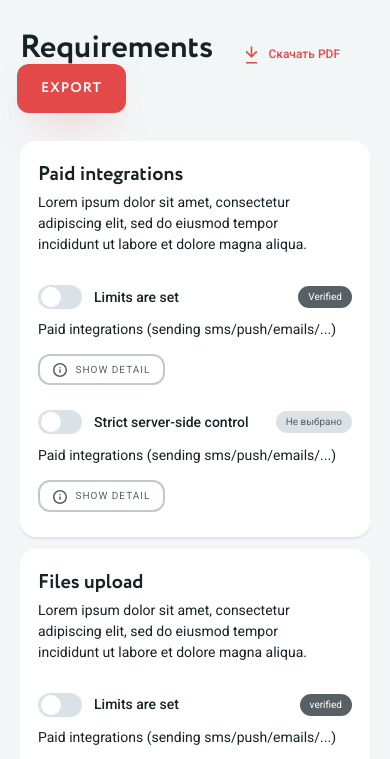
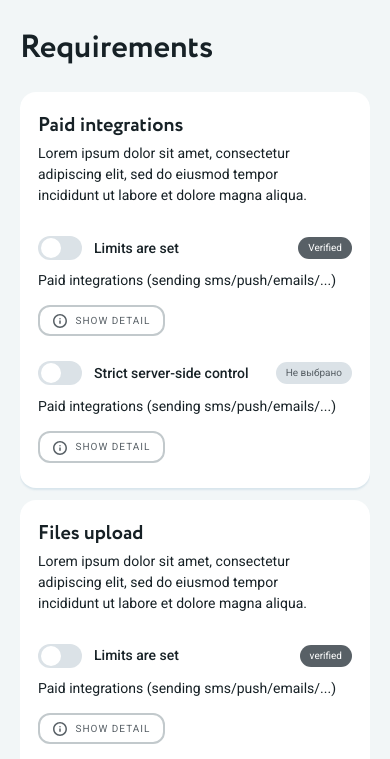
Before and after one commit to DedStriger/whitespots, a plain HTML site: page requirements.html in a window 390 px wide. Shown: the part 72-831 px from the top of the page. Drawn offline with nearby package versions, Linux system fonts and the light colour scheme.

Commit message:
Add files via upload

```diff
--- a/requirements.html
+++ b/requirements.html
@@ -34,7 +34,7 @@
 			<div class="row align-items-center main-row">
 				<div class="col-fluid p-md-0 px-3">
 					<h1 class="page-title d-md-block d-flex align-items-end justify-content-between">Requirements
-						<a href="#" class="message-title d-md-none d-block"> <!--поменять d-none на d-block для мобилно версии-->
+						<a href="#" class="message-title d-md-none d-none"> <!--поменять d-none на d-block для мобилной версии (если выполнен комментарий на строке 59-->
 							<img src="img/load.svg" alt="load" class="link-img">
 							Скачать PDF
 						</a>
@@ -42,8 +42,8 @@
 				</div>
 				<div class="col-fluid p-md-0 px-3">
 					<!-- для видимсти убрать d-none добавить d-none остальным div в блоке-->
-					<button type='button' class="btn d-flex export cta py-md-3 px-md-4">Export</button>
-					<div class="wait d-none align-items-start"> <!-- здесь вместо d-none d-flex -->
+					<button type='button' class="btn d-none export cta py-md-3 px-md-4">Export</button>
+					<div class="wait d-none align-items-start"> <!-- здесь вместо d-none d-flex  -->
 						<img src="img/wait.svg" alt="wait" class="wait-img">
 						<div>
 							<div class="message-title">In progress</div>
@@ -56,7 +56,7 @@
 							Скачать PDF
 						</a>
 						<button type="button" class="btn btn-outline-red pt-1 pb-1 disabled-message">Экспортировать снова</button>
-					</div> <!-- здесь вместо d-none d-flex -->
+					</div> <!-- здесь вместо d-none d-flex и посмотреть комментарий на строке 37-->
 					<div class="alert-cont d-none align-items-start">
 						<img src="img/alert.svg" alt="alert" class="alert-img">
 						<div>
```
